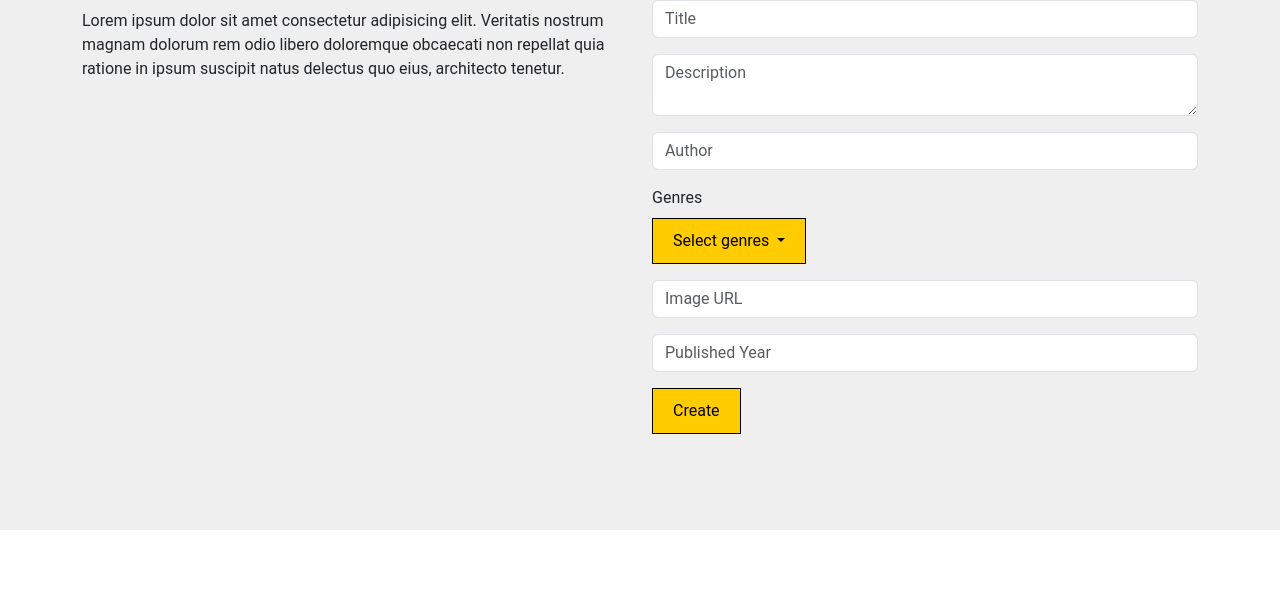
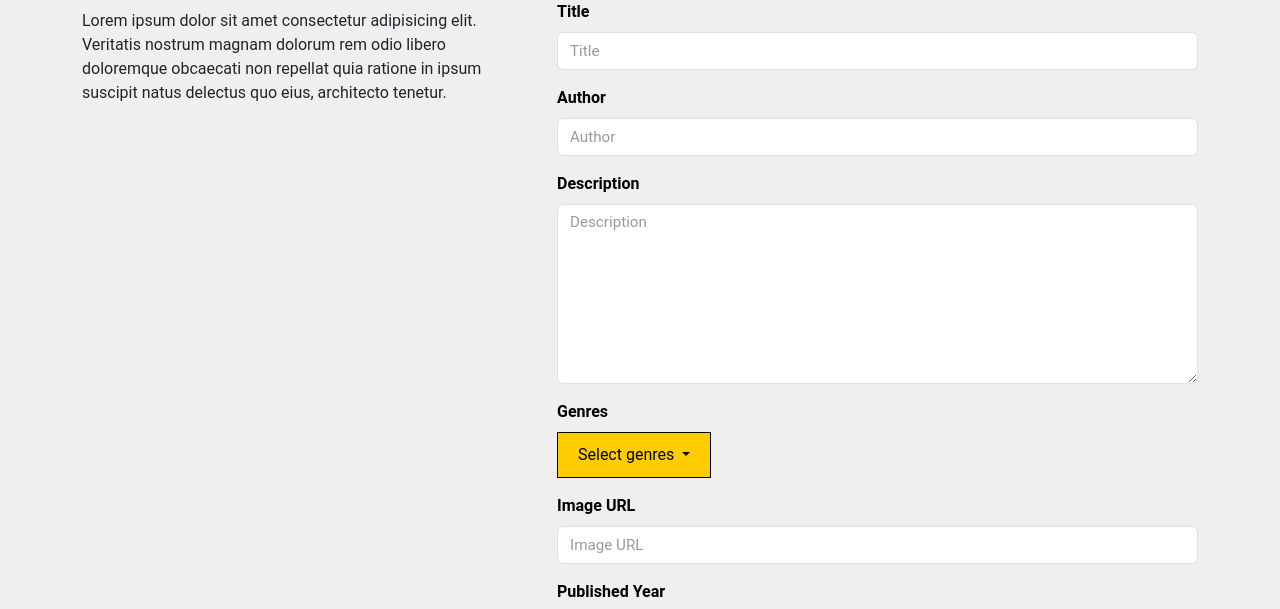
Before and after one commit to linasvard/the-library, a website: page public/admin-books.html in a window 1280 px wide. Shown: the part 285-894 px from the top of the page. Drawn offline with nearby package versions, Linux system fonts and the light colour scheme; no server answers.

Commit message:
stylre: add padding to admin part

```diff
--- a/public/admin-books.html
+++ b/public/admin-books.html
@@ -15,7 +15,7 @@
         <a href="books.html" class="btn back-btn btn-outline-secondary mt-4">&larr; Back to books</a>
       </div>
       <div class="row admin-panel">
-        <div class="col-md-6 d-flex flex-column mt-0">
+        <div class="col-md-5 d-flex flex-column mt-0 pe-5">
           <h1 class="title mt-5">Hello <span class="sub-title">Admin.</span></h1>
           <article>
             <p>Lorem ipsum dolor sit amet consectetur adipisicing elit. Veritatis nostrum magnam dolorum rem odio libero doloremque obcaecati non repellat quia ratione in ipsum suscipit natus delectus quo eius, architecto tenetur.</p>
@@ -23,19 +23,22 @@
         </div>
 
 
-        <div class="col-md-6 mt-0">
+        <div class="col-md-7 mt-0">
           <h2 class="mt-5 pt-1" id="create-heading">Create <span class="sub-title-2">Book</span></h2>
           <h2 class="mt-5 d-none pt-1" id="edit-heading">Edit <span class="sub-title-2">Book</span></h2>
           <form id="create-book-form" class="mt-3 pb-5">
             <input type="hidden" id="book-edit-id" value="">
             <div class="mb-3">
+              <label for="book-title" class="form-label">Title</label>
               <input type="text" class="form-control" id="book-title" placeholder="Title" required>
             </div>
             <div class="mb-3">
-              <textarea class="form-control" id="book-description" placeholder="Description" required></textarea>
+              <label for="book-author" class="form-label">Author</label>
+              <input type="text" class="form-control" id="book-author" placeholder="Author" required>
             </div>
             <div class="mb-3">
-              <input type="text" class="form-control" id="book-author" placeholder="Author" required>
+              <label for="book-description" class="form-label">Description</label>
+              <textarea class="form-control" id="book-description" placeholder="Description" required></textarea>
             </div>
             <div class="mb-3">
               <label class="form-label">Genres</label>
@@ -49,9 +52,11 @@
               </div>
             </div>
             <div class="mb-3">
+              <label for="book-image" class="form-label">Image URL</label>
               <input type="text" class="form-control" id="book-image" placeholder="Image URL">
             </div>
             <div class="mb-3">
+              <label for="book-published-year" class="form-label">Published Year</label>
               <input type="number" class="form-control" id="book-published-year" placeholder="Published Year" required>
             </div>
             <p id="create-message" class="mt-3"></p>
--- a/public/css/style.css
+++ b/public/css/style.css
@@ -37,6 +37,21 @@ body {
 
 p {
   max-width: 600px;
+}
+
+label {
+  font-weight: bold;
+  color: var(--secondary-color);
+}
+
+.form-control::placeholder {
+  color: var(--secondary-color);
+  opacity: 0.4;
+  font-size: 0.95rem;
+}
+
+textarea {
+  height: 180px;
 }
 
 .btn {
@@ -111,6 +126,7 @@ p {
   align-items: flex-start;
   margin-bottom: 50px;
 }
+
 
 
 .admin-panel {
```
